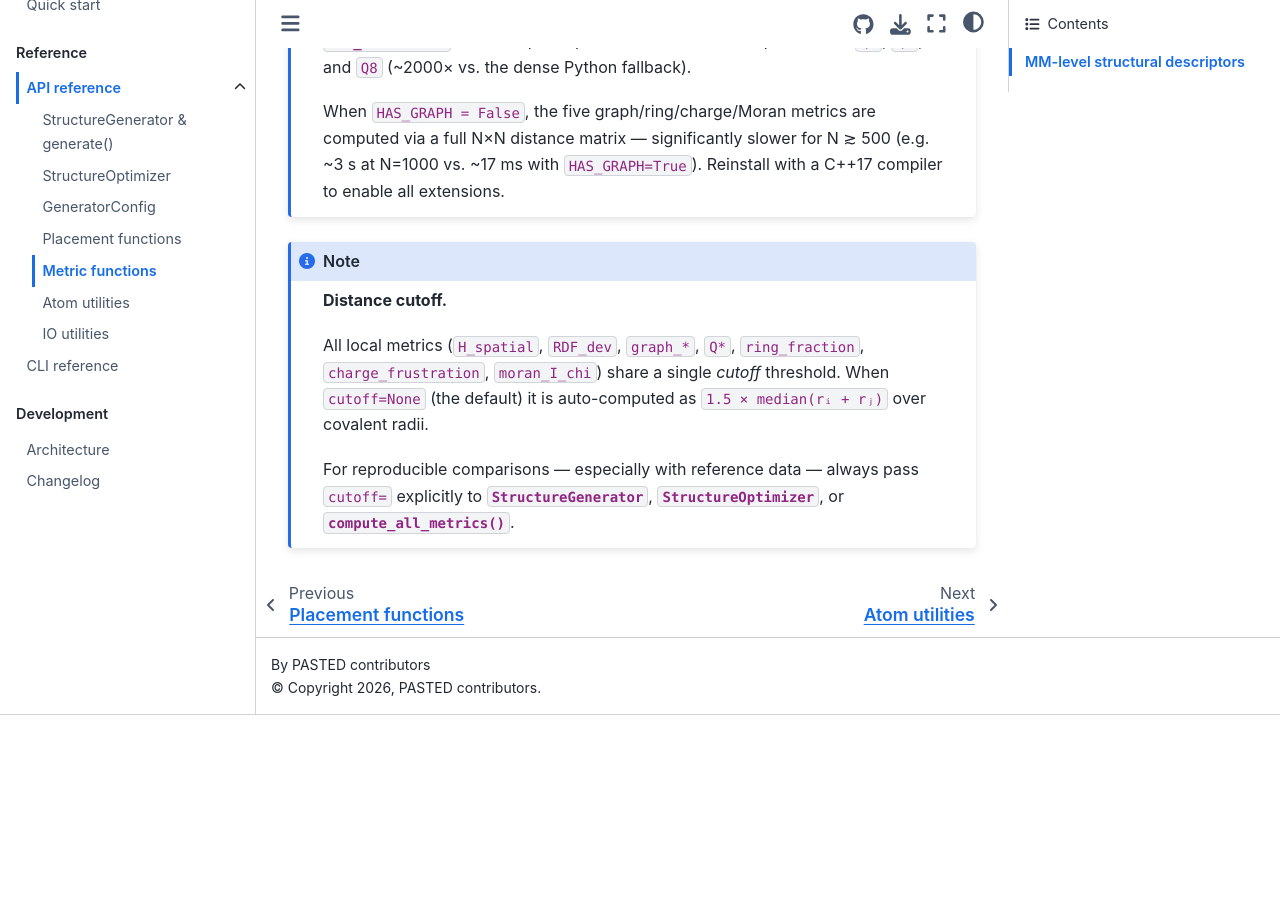
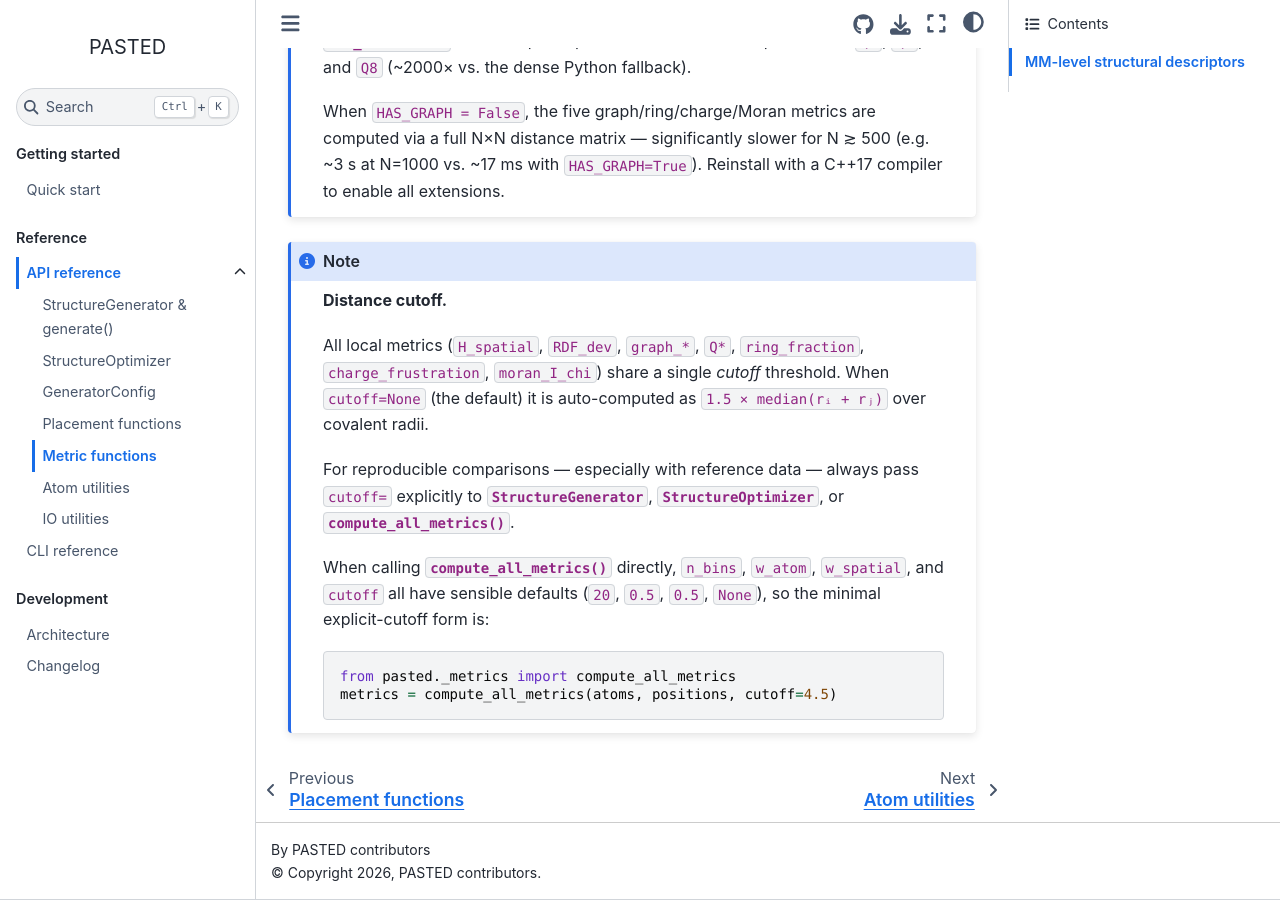
Before and after one commit to ss0832/PASTED, a Sphinx documentation site: the page built from docs/api/metrics.rst, in a window 1280 px wide and 900 px high, scrolled down 2129 px. Built offline with Sphinx 7.4.7 and the Sphinx Book theme 1.1.4, drawn with Linux system fonts in a browser that asks for light colours; before the commit the page ends 2844 px from its top, so only the background shows below that.

Commit message:
Update metrics.rst with compute_all_metrics example
Added example usage for compute_all_metrics with cutoff parameter.

```diff
--- a/docs/api/metrics.rst
+++ b/docs/api/metrics.rst
@@ -104,3 +104,11 @@ therefore be used as ``--filter`` targets on the CLI and in the
    :class:`~pasted._generator.StructureGenerator`,
    :class:`~pasted._optimizer.StructureOptimizer`, or
    :func:`~pasted._metrics.compute_all_metrics`.
+
+   When calling :func:`~pasted._metrics.compute_all_metrics` directly,
+   ``n_bins``, ``w_atom``, ``w_spatial``, and ``cutoff`` all have
+   sensible defaults (``20``, ``0.5``, ``0.5``, ``None``), so the
+   minimal explicit-cutoff form is::
+
+       from pasted._metrics import compute_all_metrics
+       metrics = compute_all_metrics(atoms, positions, cutoff=4.5)
```
